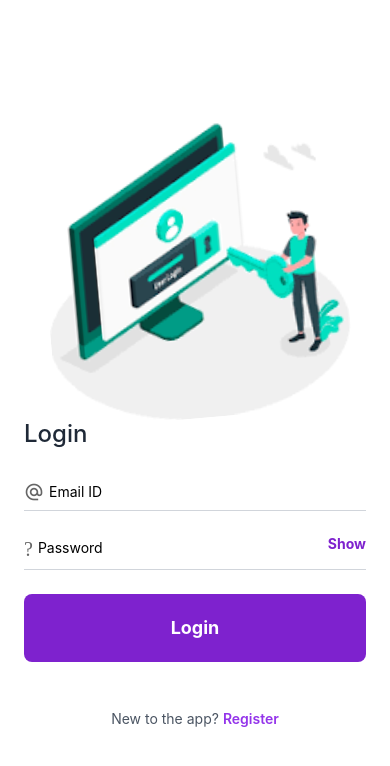
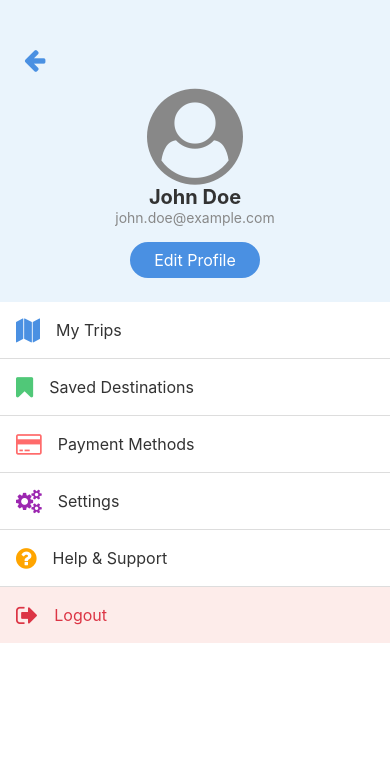
Before and after one commit to tech-skil/tech-skil-Smart-tour-app-with-integrated-chat-bot-using-react-native, a React Native app in the folder frontend/: screen /Profile in a window 390 px wide. Shown: the top 766 px of the page. Built offline with nearby package versions, Linux system fonts and the light colour scheme.

Commit message:
Successfully completed registration profile section header section

```diff
--- a/frontend/App.js
+++ b/frontend/App.js
@@ -4,12 +4,13 @@ import { createStackNavigator } from "@react-navigation/stack";
 import LoginScreen from "./src/auth/login/LoginScreen";
 import RegisterScreen from "./src/auth/signup/RegisterScreen";
 import { AppNavigator } from "./src/Navigation/AppNavigator";
+import Profile from "./src/components/Profile";
 
 const Stack = createStackNavigator();
 
 function App() {
   return (
-    <NavigationContainer >
+    <NavigationContainer>
       <Stack.Navigator
         initialRouteName="Login"
         screenOptions={{
@@ -19,6 +20,7 @@ function App() {
         <Stack.Screen name="Login" component={LoginScreen} />
         <Stack.Screen name="Register" component={RegisterScreen} />
         <Stack.Screen name="MainApp" component={AppNavigator} />
+        <Stack.Screen name="Profile" component={Profile} />
       </Stack.Navigator>
     </NavigationContainer>
   );
--- a/frontend/package.json
+++ b/frontend/package.json
@@ -10,7 +10,7 @@
   },
   "dependencies": {
     "@expo/webpack-config": "^18.0.1",
-    "@react-native-async-storage/async-storage": "^2.1.0",
+    "@react-native-async-storage/async-storage": "1.17.11",
     "@react-navigation/bottom-tabs": "^7.0.4",
     "@react-navigation/elements": "^2.0.3",
     "@react-navigation/native": "^7.0.3",
@@ -26,8 +26,8 @@
     "react-native-gesture-handler": "~2.9.0",
     "react-native-reanimated": "~2.14.4",
     "react-native-safe-area-context": "4.5.0",
-    "react-native-screens": "^4.0.0",
-    "react-native-svg": "^15.8.0",
+    "react-native-screens": "~3.20.0",
+    "react-native-svg": "13.4.0",
     "react-native-vector-icons": "^10.2.0",
     "react-native-web": "~0.18.10",
     "tailwindcss": "^3.3.2",
--- a/frontend/src/Navigation/AppNavigator.js
+++ b/frontend/src/Navigation/AppNavigator.js
@@ -41,7 +41,7 @@ export const AppNavigator = () => {
         component={OffersScreen}
         options={{
           tabBarIcon: ({ color, size }) => (
-            <Feather name="tag" size={size} color={color} />
+            <Feather name="star" size={size} color={color} />
           ),
         }}
       />
--- a/frontend/src/auth/signup/RegisterScreen.js
+++ b/frontend/src/auth/signup/RegisterScreen.js
@@ -7,6 +7,8 @@ import {
   TextInput,
   TouchableOpacity,
   Image,
+  Alert,
+  ActivityIndicator,
 } from "react-native";
 
 import MaterialIcons from "react-native-vector-icons/MaterialIcons";
@@ -22,6 +24,7 @@ const RegisterScreen = ({ navigation }) => {
   const [emailError, setEmailError] = useState("");
   const [passwordError, setPasswordError] = useState("");
   const [confirmPasswordError, setConfirmPasswordError] = useState("");
+  const [isLoading, setIsLoading] = useState(false);
 
   const validateFullName = () => {
     if (fullName.trim() === "") {
@@ -66,22 +69,59 @@ const RegisterScreen = ({ navigation }) => {
     }
   };
 
-  const handleRegister = () => {
+  const handleRegister = async () => {
+    // Run validation
     validateFullName();
     validateEmail();
     validatePassword();
     validateConfirmPassword();
 
     if (
-      !fullNameError &&
-      !emailError &&
-      !passwordError &&
-      !confirmPasswordError &&
-      fullName.length >= 3 &&
-      password.length >= 8 &&
-      confirmPassword === password
+      fullNameError ||
+      emailError ||
+      passwordError ||
+      confirmPasswordError ||
+      fullName.length < 3 ||
+      password.length < 8 ||
+      confirmPassword !== password
     ) {
-      navigation.navigate("Login");
+      return;
+    }
+
+    setIsLoading(true);
+
+    try {
+      const response = await fetch("http://192.168.56.1:5000/user/register", {
+        method: "POST",
+        headers: {
+          "Content-Type": "application/json",
+        },
+        body: JSON.stringify({
+          name: fullName,
+          email: email,
+          password: password,
+        }),
+      });
+
+      const data = await response.json();
+
+      if (response.ok) {
+        Alert.alert("Success", "Registration successful!", [
+          {
+            text: "OK",
+            onPress: () => navigation.navigate("Login"),
+          },
+        ]);
+      } else {
+        Alert.alert(
+          "Error",
+          data.message || "Registration failed. Please try again."
+        );
+      }
+    } catch (error) {
+      Alert.alert("Error", "An error occurred. Please check your connection.");
+    } finally {
+      setIsLoading(false);
     }
   };
 
@@ -102,9 +142,6 @@ const RegisterScreen = ({ navigation }) => {
           <Text className="text-4xl font-medium text-gray-800 mb-8">
             Register
           </Text>
-          {/* <Text className="text-center text-gray-500 mb-8">
-          Or, register with email ...
-        </Text> */}
 
           {fullNameError ? (
             <Text className="text-red-500 mb-2">{fullNameError}</Text>
@@ -200,10 +237,15 @@ const RegisterScreen = ({ navigation }) => {
           <TouchableOpacity
             onPress={handleRegister}
             className="bg-purple-700 p-5 rounded-lg mb-8"
+            disabled={isLoading}
           >
-            <Text className="text-center font-bold text-lg text-white">
-              Register
-            </Text>
+            {isLoading ? (
+              <ActivityIndicator color="#fff" />
+            ) : (
+              <Text className="text-center font-bold text-lg text-white">
+                Register
+              </Text>
+            )}
           </TouchableOpacity>
 
           <View className="flex-row justify-center mb-8">
--- a/frontend/src/components/Header.js
+++ b/frontend/src/components/Header.js
@@ -1,15 +1,24 @@
 import React from "react";
-import { View, Text, Image } from "react-native";
-// import logo from "../../assets/images/logo.jpg";
+import { View, Text, TouchableOpacity } from "react-native";
+import Icon from "react-native-vector-icons/FontAwesome";
+import { useNavigation } from "@react-navigation/native";
+const Header = () => {
+  const navigation = useNavigation();
+  const onProfilePress = () => {
+    navigation.navigate("Profile");
+  };
 
-const Header = () => {
   return (
-    <View className="flex-row items-center py-4 px-4 bg-white">
-      {/* <Image source={logo} className="rounded-full h-14 w-14" /> */}
-      <View className="px-4 justify-between">
-        <Text className="text-3xl font-bold">Triplo</Text>
-        <Text className="text-gray-500">Your Travel Buddy</Text>
+    <View className="flex-row items-center justify-between py-3 px-4 bg-white shadow-sm">
+      <View className="flex-row items-center">
+        <View className="justify-between">
+          <Text className="text-2xl font-bold text-gray-800">Triplo</Text>
+          <Text className="text-sm text-gray-500">Your Travel Buddy</Text>
+        </View>
       </View>
+      <TouchableOpacity onPress={onProfilePress}>
+        <Icon name="user-circle" size={32} color="#666" />
+      </TouchableOpacity>
     </View>
   );
 };
--- /dev/null
+++ b/frontend/src/components/Profile.js
@@ -0,0 +1,195 @@
+import React, { useState } from "react";
+import {
+  View,
+  Text,
+  TouchableOpacity,
+  ScrollView,
+  Image,
+  StyleSheet,
+} from "react-native";
+import Icon from "react-native-vector-icons/FontAwesome";
+import AsyncStorage from "@react-native-async-storage/async-storage";
+import { useNavigation } from "@react-navigation/native";
+
+const ProfileOption = ({ iconName, iconColor, title, onPress }) => (
+  <TouchableOpacity style={styles.optionContainer} onPress={onPress}>
+    <Icon name={iconName} size={24} color={iconColor} />
+    <Text style={styles.optionText}>{title}</Text>
+  </TouchableOpacity>
+);
+
+const Profile = () => {
+  const navigation = useNavigation();
+
+  const handleOnClose = () => {
+    navigation.navigate("MainApp");
+  };
+
+  const handleOnLogout = async () => {
+    try {
+      // Remove token and user data
+      await AsyncStorage.removeItem("userToken");
+      await AsyncStorage.removeItem("userEmail");
+
+      // Navigate back to login screen
+      navigation.replace("Login");
+    } catch (error) {
+      console.error("Logout error:", error);
+    }
+  };
+
+  const [userData] = useState({
+    name: "John Doe",
+    email: "john.doe@example.com",
+    profilePic: null,
+  });
+
+  const profileOptions = [
+    {
+      iconName: "map",
+      iconColor: "#4A90E2",
+      title: "My Trips",
+      onPress: () => {},
+    },
+    {
+      iconName: "bookmark",
+      iconColor: "#50C878",
+      title: "Saved Destinations",
+      onPress: () => {},
+    },
+    {
+      iconName: "credit-card",
+      iconColor: "#FF6B6B",
+      title: "Payment Methods",
+      onPress: () => {},
+    },
+    {
+      iconName: "cogs",
+      iconColor: "#9C27B0",
+      title: "Settings",
+      onPress: () => {},
+    },
+    {
+      iconName: "question-circle",
+      iconColor: "#FFA500",
+      title: "Help & Support",
+      onPress: () => {},
+    },
+  ];
+
+  return (
+    <View style={styles.container}>
+      <View style={styles.header}>
+        <TouchableOpacity onPress={handleOnClose} style={styles.closeButton}>
+          {/* <Text style={styles.closeButtonText}>Close</Text> */}
+          <Icon name="arrow-left" size={25} color="#4A90E2" />
+        </TouchableOpacity>
+
+        {userData.profilePic ? (
+          <Image
+            source={{ uri: userData.profilePic }}
+            style={styles.profilePic}
+          />
+        ) : (
+          <Icon name="user-circle" size={96} color="#888" />
+        )}
+
+        <Text style={styles.userName}>{userData.name}</Text>
+        <Text style={styles.userEmail}>{userData.email}</Text>
+        <TouchableOpacity style={styles.editButton}>
+          <Text style={styles.editButtonText}>Edit Profile</Text>
+        </TouchableOpacity>
+      </View>
+
+      <ScrollView>
+        {profileOptions.map((option, index) => (
+          <ProfileOption
+            key={index}
+            iconName={option.iconName}
+            iconColor={option.iconColor}
+            title={option.title}
+            onPress={option.onPress}
+          />
+        ))}
+
+        <TouchableOpacity style={styles.logoutButton} onPress={handleOnLogout}>
+          <Icon name="sign-out" size={24} color="#DC3545" />
+          <Text style={styles.logoutText}>Logout</Text>
+        </TouchableOpacity>
+      </ScrollView>
+    </View>
+  );
+};
+
+const styles = StyleSheet.create({
+  container: {
+    flex: 1,
+    backgroundColor: "#fff",
+  },
+  header: {
+    backgroundColor: "#EAF4FC",
+    padding: 24,
+    paddingTop: 48,
+    alignItems: "center",
+  },
+  closeButton: {
+    alignSelf: "flex-start",
+    marginBottom: 16,
+  },
+  closeButtonText: {
+    color: "#4A90E2",
+    fontSize: 16,
+  },
+  profilePic: {
+    width: 96,
+    height: 96,
+    borderRadius: 48,
+    marginBottom: 16,
+  },
+  userName: {
+    fontSize: 20,
+    fontWeight: "bold",
+    color: "#333",
+  },
+  userEmail: {
+    color: "#888",
+  },
+  editButton: {
+    marginTop: 16,
+    backgroundColor: "#4A90E2",
+    paddingVertical: 8,
+    paddingHorizontal: 24,
+    borderRadius: 24,
+  },
+  editButtonText: {
+    color: "#fff",
+    fontSize: 16,
+  },
+  optionContainer: {
+    flexDirection: "row",
+    alignItems: "center",
+    paddingVertical: 16,
+    paddingHorizontal: 16,
+    borderBottomWidth: 1,
+    borderBottomColor: "#ddd",
+  },
+  optionText: {
+    marginLeft: 16,
+    fontSize: 16,
+    color: "#333",
+  },
+  logoutButton: {
+    flexDirection: "row",
+    alignItems: "center",
+    paddingVertical: 16,
+    paddingHorizontal: 16,
+    backgroundColor: "#FDECEA",
+  },
+  logoutText: {
+    marginLeft: 16,
+    fontSize: 16,
+    color: "#DC3545",
+  },
+});
+
+export default Profile;
```
Also changed, not shown: frontend/src/components/Homepage.js (+8 -6 lines), 2 other files (tests, documents, lock files or other folders).
